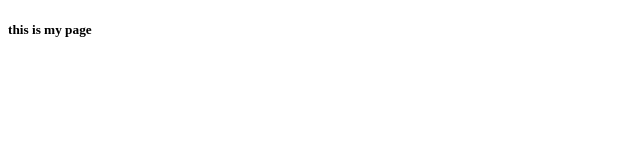
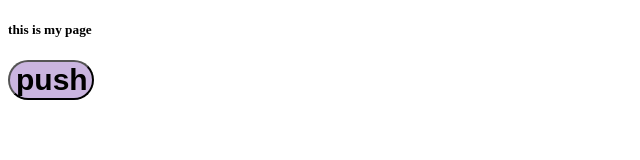
Before and after one commit to kashan12345kashan/again, a plain HTML site: page index.html in a window 1280 px wide. Shown: the whole page, without its empty margins (0-640 px from the left). Drawn offline with Linux system fonts and the light colour scheme.

Commit message:
button added

```diff
--- a/index.html
+++ b/index.html
@@ -4,8 +4,10 @@
     <meta charset="UTF-8">
     <meta name="viewport" content="width=device-width, initial-scale=1.0">
     <title>Document</title>
+    <link rel="stylesheet" href="style.css">
 </head>
 <body>
     <h5>this is my page </h5>
+    <button>push</button>
 </body>
 </html>
--- /dev/null
+++ b/style.css
@@ -0,0 +1,16 @@
+button{
+    font-size: 30px;
+    font-weight: bold;
+    width: 86px;
+    height: 40px;
+    color: black;
+    background-color: rgb(202, 181, 223);
+    transition: 1s;
+    border-radius: 80px;
+
+}
+
+button:hover{
+    background-color: blueviolet;
+
+}
```
